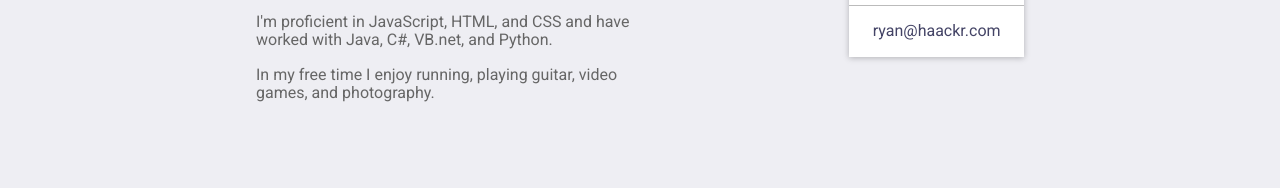
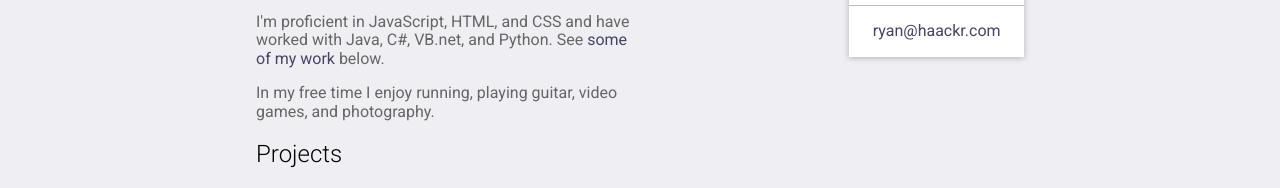
Before and after one commit to haackr/haackr.github.io, a plain HTML site: page index.html in a window 1280 px wide. Shown: the part 944-1132 px from the top of the page. Before the commit the page ends 1063 px from the top, so only its background shows below. Drawn offline with nearby package versions, Linux system fonts and the light colour scheme.

Commit message:
Add projects back

```diff
--- a/index.html
+++ b/index.html
@@ -34,9 +34,10 @@
   <div class="bio">
     <h2>Bio</h2>
     <p>Hi, I'm Ryan. I'm a 26 year old front-end web developer from Albuquerque, NM. I'm currently employed by Albuquerque Public Schools in the Facilities Design &amp Construction department. </p>
-    <p>I'm proficient in JavaScript, HTML, and CSS and have worked with Java, C#, VB.net, and Python.</p>
+    <p>I'm proficient in JavaScript, HTML, and CSS and have worked with Java, C#, VB.net, and Python. See <a href="#projects">some of my work</a> below.</p>
     <p>In my free time I enjoy running, playing guitar, video games, and photography.</p>
   </div>
+  <h2 id='#projects'>Projects</h2>
 </div>
 </body>
 </html>
```
